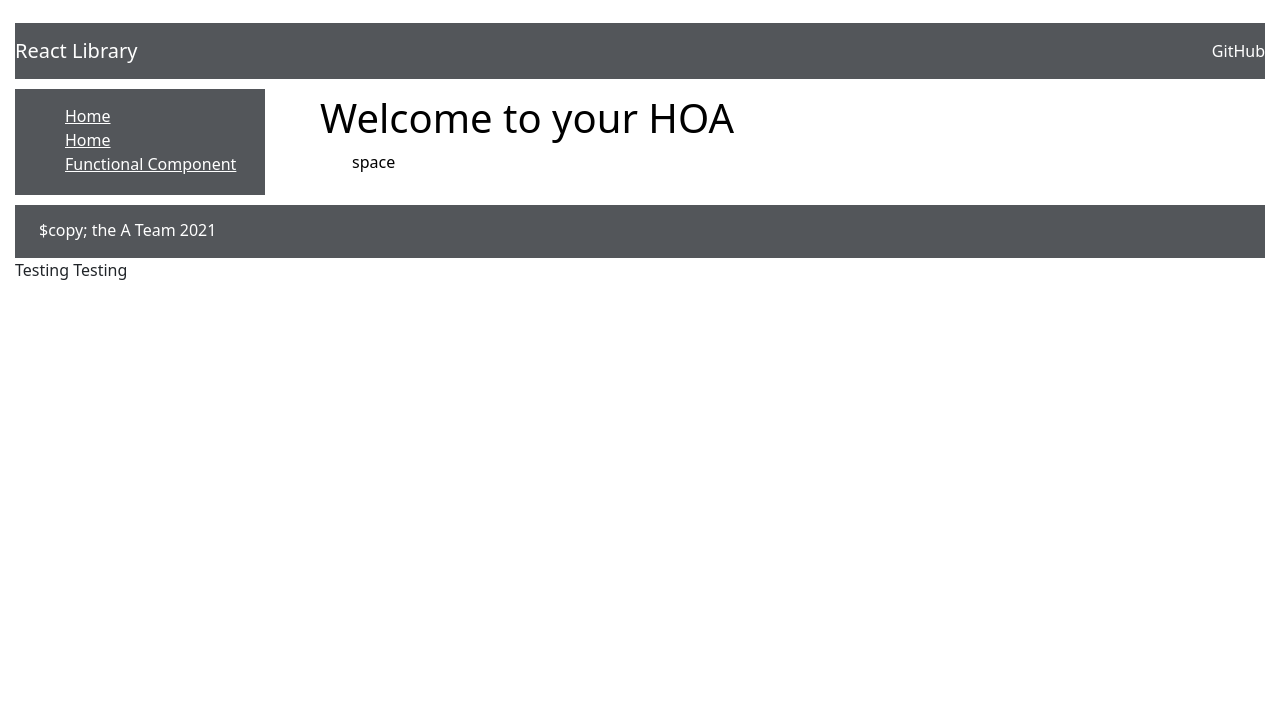
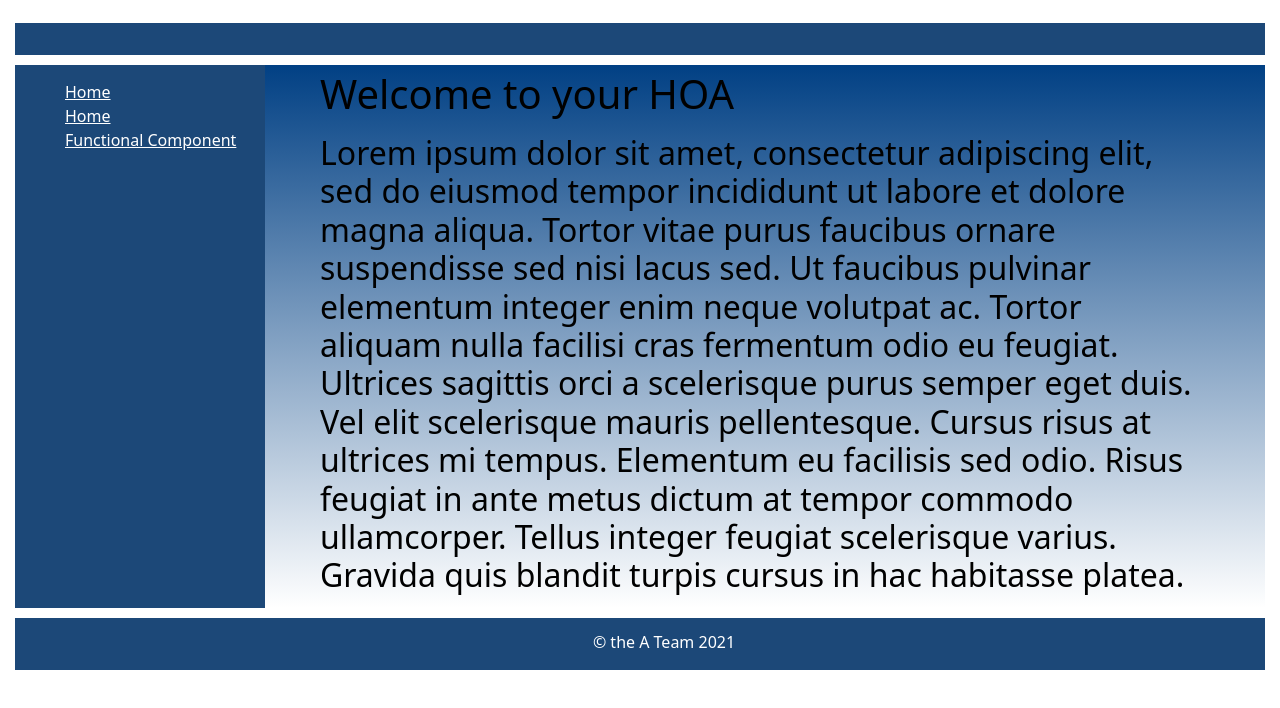
Before and after one commit to mrenee73/blueBadgeClient, a React (Create React App) app in the folder react-fundamentals/: page / in a window 1280 px wide. Shown: the top 708 px of the page. Built offline with nearby package versions, Linux system fonts and the light colour scheme.

Commit message:
working on Home.js

```diff
--- a/react-fundamentals/src/App.css
+++ b/react-fundamentals/src/App.css
@@ -7,12 +7,13 @@ body {
 
 /* footer */
 footer {
-  background-color: #53565A;
+  background-color: #1C4878;
   color: white;
   margin-top: 10px;
 }
 
 footer p{
+  text-align: center;
   margin-top: 0.8em!important;
   margin-left: 1.5em;
 }
@@ -20,7 +21,7 @@ footer p{
 /* main */
 
 .main {
-  background-color: white;
+  background: linear-gradient(to bottom, #014084 0%, #ffffff 100%);
   color: black;
   height: 100%;
   min-height: 100%;
@@ -34,7 +35,7 @@ footer p{
 
 .sidebar {
   display: flex;
-  background-color: #53565a;
+  background-color: #1C4878;
   margin-top: 10px;
 }
 
@@ -48,7 +49,7 @@ ul {
   padding-left: 50px;
   padding-top: 15px;
   width: 20%;
-  background-color: #53565A;
+  background-color: #1C4878;
   color: white;
 }
 
@@ -67,7 +68,7 @@ ul {
 .header {
   margin-top: 0.5em!important;
   text-align: center;
-  background-color: #53565A;
+  background-color: #1C4878;
   color: white;
 }
 
--- a/react-fundamentals/src/App.js
+++ b/react-fundamentals/src/App.js
@@ -18,7 +18,7 @@ function App() {
         <Sidebar />
       </Router>
       <Footer />
-      Testing Testing
+
     </div>
   );
 };
--- a/react-fundamentals/src/components/site/Footer.js
+++ b/react-fundamentals/src/components/site/Footer.js
@@ -4,7 +4,7 @@ const Footer = ()=> {
     return(
         <footer>
             <Row>
-                <p>$copy; the A Team 2021</p>
+                <p>&copy; the A Team 2021</p>
             </Row>
         </footer>
     );
--- a/react-fundamentals/src/components/site/Header.js
+++ b/react-fundamentals/src/components/site/Header.js
@@ -10,11 +10,11 @@ const Header = () => {
     return (
         <header>
             <Navbar className = 'header'>
-                <NavbarBrand href= '/'>React Library</NavbarBrand>
+                <NavbarBrand href= '/'></NavbarBrand>
                 <Nav className= 'ml-auto' navbar>
                     <NavItem>
                             <NavLink href='https://github.com/yourhandle/yourRepoForThisApp'>
-                                GitHub
+
                             </NavLink>
                     </NavItem>
                 </Nav>
--- a/react-fundamentals/src/components/site/Home.js
+++ b/react-fundamentals/src/components/site/Home.js
@@ -6,15 +6,33 @@ const Home = () => {
             <div className= 'mainDiv'>
                 <h1>
                     Welcome to your HOA
-                </h1>
+
+
+
+
+
+
+
+
+
+
+
+
+                        </h1>
 
                 <ul>
-                    <li> space
-                    </li>
+                    <li>                     </li>
                     <li>
 
                     </li>
                 </ul>
+                <h2>Lorem ipsum dolor sit amet, consectetur adipiscing elit, sed do eiusmod tempor incididunt ut labore et dolore magna aliqua. Tortor vitae purus faucibus ornare suspendisse sed nisi lacus sed. Ut faucibus pulvinar elementum integer enim neque volutpat ac. Tortor aliquam nulla facilisi cras fermentum odio eu feugiat. Ultrices sagittis orci a scelerisque purus semper eget duis. Vel elit scelerisque mauris pellentesque. Cursus risus at ultrices mi tempus. Elementum eu facilisis sed odio. Risus feugiat in ante metus dictum at tempor commodo ullamcorper. Tellus integer feugiat scelerisque varius. Gravida quis blandit turpis cursus in hac habitasse platea.</h2>
+
+
+
+
+
+
             </div>
         </div>
     );
--- a/react-fundamentals/src/components/site/Sidebar.js
+++ b/react-fundamentals/src/components/site/Sidebar.js
@@ -4,6 +4,7 @@ import {
     Switch
 } from 'react-router-dom';
 import Home from './Home';
+import neighborhood from '../'
 
 const Sidebar = () => {
     return(
```
Also changed, not shown: react-fundamentals/src/assets/neighborhoodsign.jpg (added).
